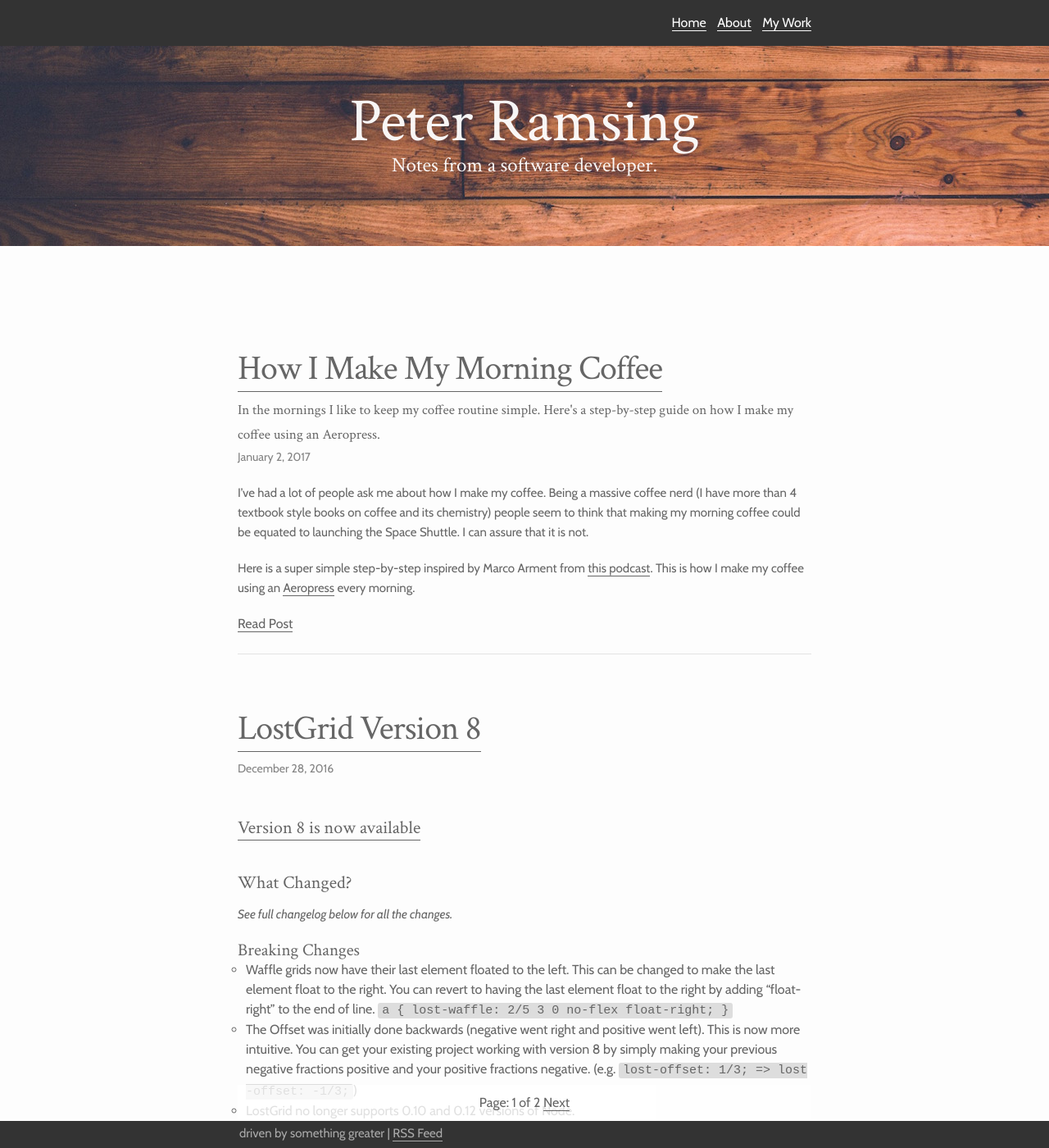
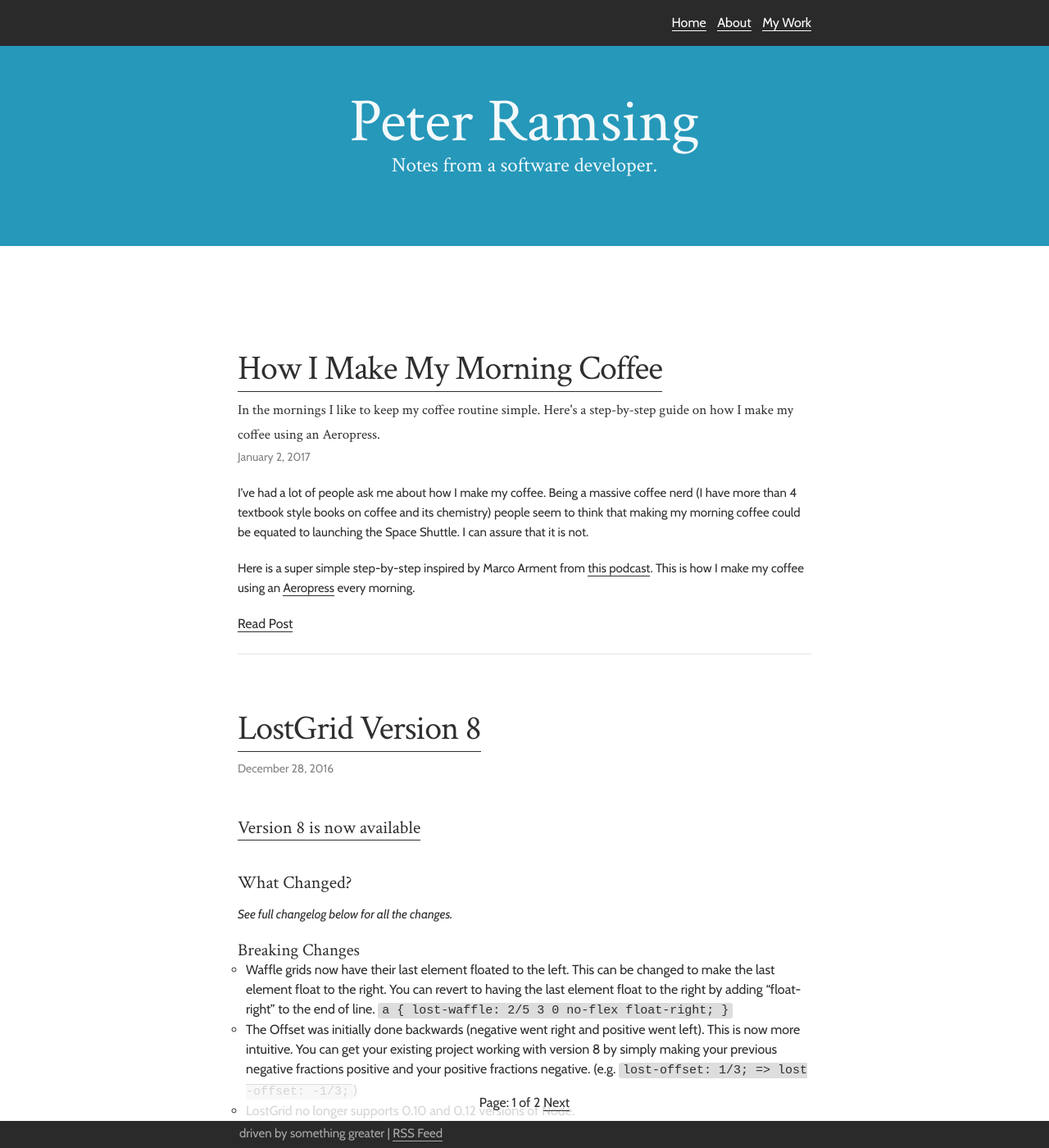
Before and after one commit to peterramsing/personal-site, a Jekyll site: the page built from index.html, in a window 1280 px wide and 1400 px high. Shown: the whole window at 82% size. Built offline with Jekyll 4.4.1, drawn with Linux system fonts in a browser that asks for light colours; nearby versions of some CDN libraries; the list of posts is cut into pages by our own code.

Commit message:
Minor style updates

```diff
--- a/_sass/_base.scss
+++ b/_sass/_base.scss
@@ -25,9 +25,9 @@ $lime_green: #B7D12A;
 $purple: #B509AC;
 
 
-$grey-color-dark: #333;   /* footer */
+$grey-color-dark: #2b2a2a;   /* footer */
 $grey-color-light: #ddd;  /* navigation bar border */
-$text-color:     #666;
+$text-color:     #2f2f2f;
 
 /* Set theme color *************************/
 $theme-color:   $blue;
--- a/_sass/_layout.scss
+++ b/_sass/_layout.scss
@@ -84,7 +84,7 @@ html {
 }
 
 .top-area {
-  background-image: url('/img/header-bkground.jpg');
+  background-color: $theme-color;
   height: 300px;
 
   @include media-query($on-laptop) {
--- a/css/main.scss
+++ b/css/main.scss
@@ -23,7 +23,7 @@ $base-line-height: 1.5;
 $spacing-unit:     30px;
 
 $text-color:       #111;
-$background-color: #fdfdfd;
+$background-color: white;
 $brand-color:      #2a7ae2;
 
 $grey-color:       #828282;
```
